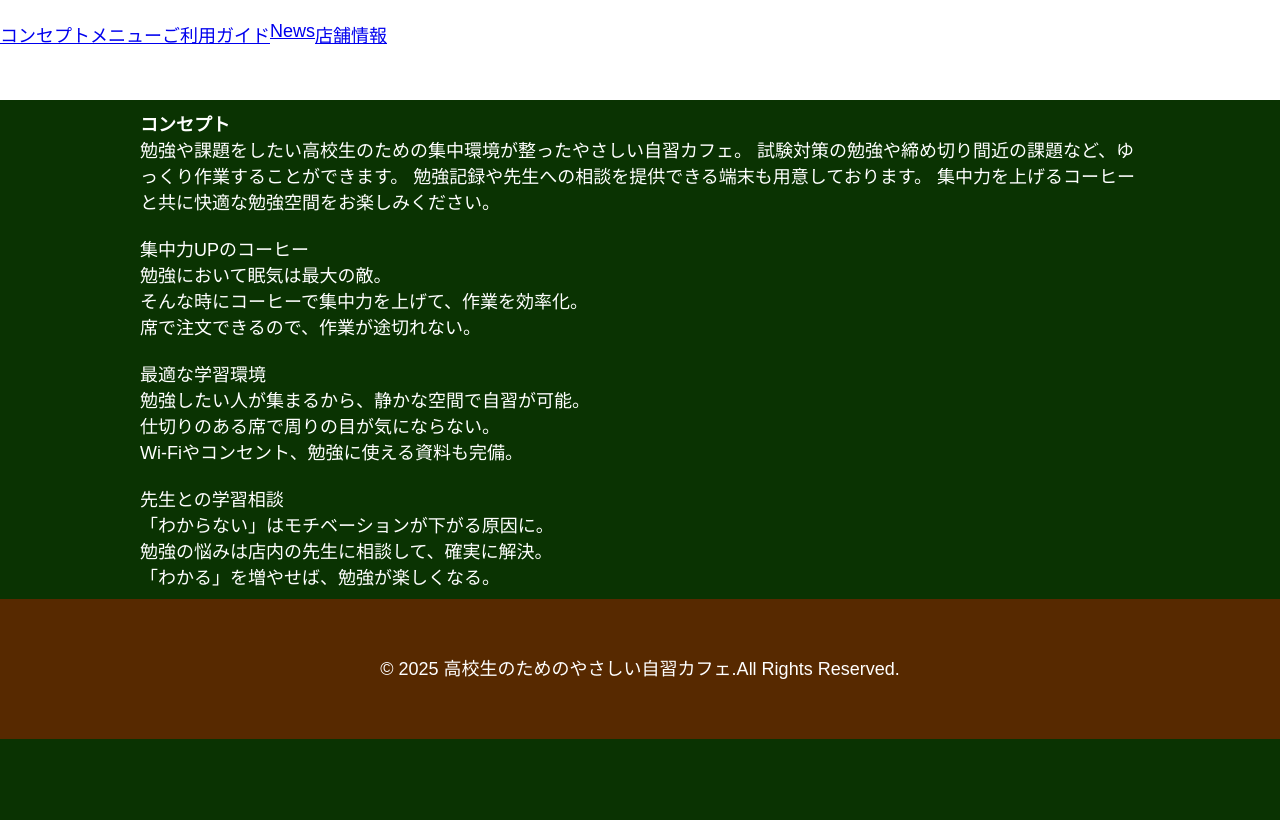
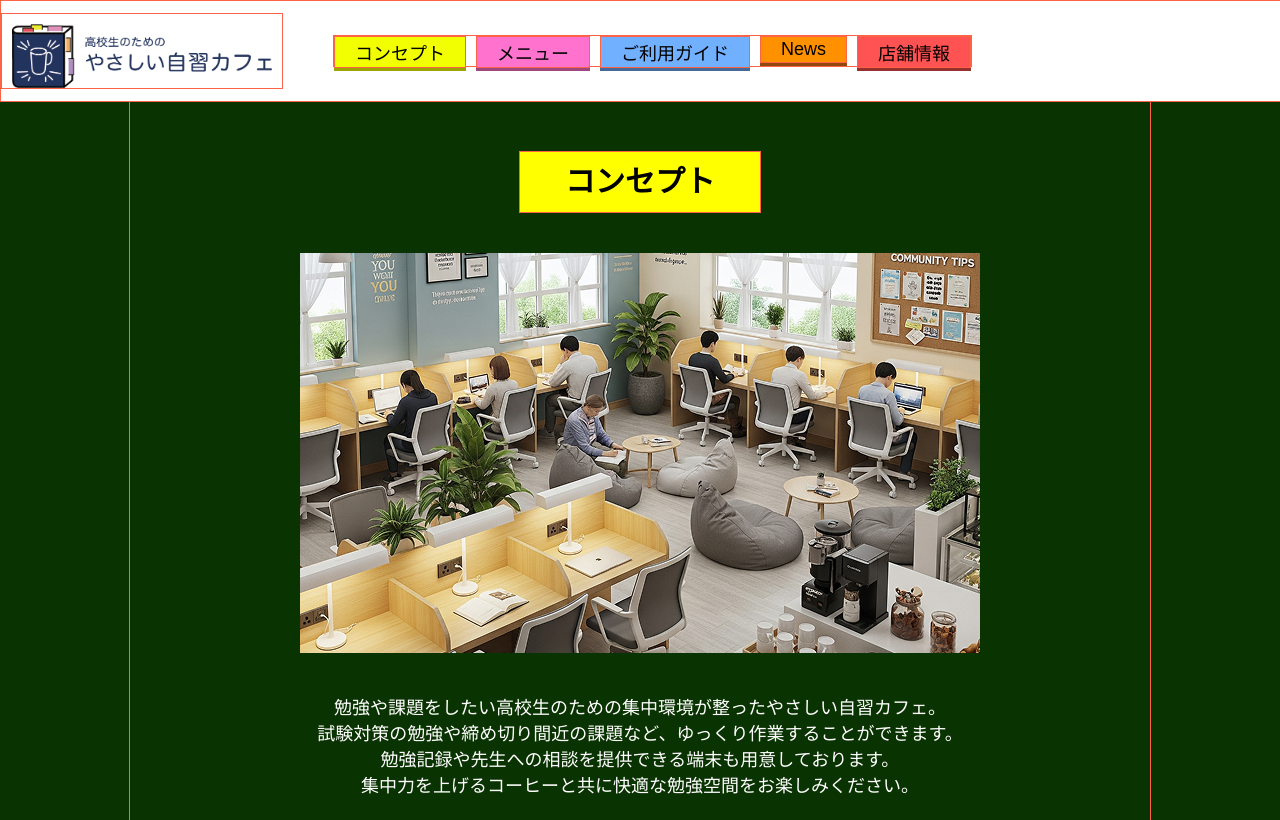
Before and after one commit to nsdhnt/Yasashii-Jisyu-Cafe, a plain HTML site: page concept.html in a window 1280 px wide. Shown: the top 820 px of the page. Drawn offline with Linux system fonts and the light colour scheme.

Commit message:
更新：concept

```diff
--- a/concept.html
+++ b/concept.html
@@ -9,26 +9,30 @@
 <body>
 <div id="container">
     <div id="header">
-        <img src="">
+        <p><a href="index.html"><img src="images/YasashiiJisyuCafe_logo.png" alt="高校生のためのやさしい自習カフェ"></a></p>
             <ul id="g_Navi">
-            <li><a href="#">コンセプト</a></li>
-            <li><a href="#">メニュー</a></li>
-            <li><a href="#">ご利用ガイド</a></li>
-            <li><a href="#">News</a></li>
-            <li><a href="#">店舗情報</a></li>
+                <li><a href="concept.html" class="nav_concept">コンセプト</a></li>
+                <li><a href="menu.html" class="nav_menu">メニュー</a></li>
+                <li><a href="#" class="nav_usage">ご利用ガイド</a></li>
+                <li><a href="#" class="nav_news">News</a></li>
+                <li><a href="#" class="nav_shop">店舗情報</a></li>
             </ul>
     </div>
     <div id="main">
         <h1>コンセプト</h1>
-        <p>
-        勉強や課題をしたい高校生のための集中環境が整ったやさしい自習カフェ。
-        試験対策の勉強や締め切り間近の課題など、ゆっくり作業することができます。
-        勉強記録や先生への相談を提供できる端末も用意しております。
+        <img src="images/concept_top2.jpg" id="concept_top">
+        <p class="sentence">
+        勉強や課題をしたい高校生のための集中環境が整ったやさしい自習カフェ。<br>
+        試験対策の勉強や締め切り間近の課題など、ゆっくり作業することができます。<br>
+        勉強記録や先生への相談を提供できる端末も用意しております。<br>
         集中力を上げるコーヒーと共に快適な勉強空間をお楽しみください。
         </p>
-
-        <img src="">
-        <p>集中力UPのコーヒー</p>
+        <div id="conceptWrap">
+            <div id="imgWrap">
+                <img src="images/concept_img1.jpg">
+                <p class="head">集中力UPのコーヒー</p>
+            </div>
+            <div id="sentenceWrap">
                 <p>
                 勉強において眠気は<span>最大の敵</span>。
                 </p>
@@ -38,9 +42,14 @@
                 <p>
                 席で注文できるので、作業が途切れない。
                 </p>
-
-        <img src="">
-        <p>最適な学習環境</p>
+            </div>
+        </div>
+        <div id="conceptWrap">
+            <div id="imgWrap">
+                <img src="images/concept_img2.jpg">
+                <p class="head">最適な学習環境</p>
+            </div>
+            <div id="sentenceWrap">
                 <p>
                 勉強したい人が集まるから、静かな空間で自習が可能。
                 </p>
@@ -50,9 +59,14 @@
                 <p>
                 <span>Wi-Fi</span>や<span>コンセント</span>、勉強に使える<span>資料</span>も完備。
                 </p>
-
-        <img src="">
-        <p>先生との学習相談</p>
+            </div>
+        </div>
+        <div id="conceptWrap">
+            <div id="imgWrap">
+                <img src="images/concept_img3.jpg">
+                <p class="head">先生との学習相談</p>
+            </div>
+            <div id="sentenceWrap">
                 <p>
                 <span>「わからない」</span>はモチベーションが下がる原因に。
                 </p>
@@ -63,6 +77,8 @@
                 <span>「わかる」</span>を増やせば、勉強が楽しくなる。
                 </p>
             </div>
+        </div>
+    </div>
 
     <div id="footer">
         <p>&copy; 2025 高校生のためのやさしい自習カフェ.All Rights Reserved.</p>
--- a/css/concept.css
+++ b/css/concept.css
@@ -11,28 +11,204 @@ body{
 }
 #header{
     background-color:#FFF;
+    width:100%;
     height:100px;
+    display:flex;
+    gap:50px;
+    margin-top:-100px;
+    position:fixed;
+    border:solid 1px tomato;
 }
+#header img{
+    width:260px;
+    height:64px;
+    padding:10px 10px 0 10px;
+    border:solid 1px tomato;
+    margin-top:-11px;
+    margin-bottom:auto;
+    margin-left:-11px;
+}
+#header p{
+    width:260px;
+    height:64px;
+    border:solid 1px skyblue;
+    padding:10px 10px 0 10px;
+    margin-top:auto;
+    margin-bottom:auto;
+
+}
+
 #g_Navi{
     display:flex;
     list-style:none;
     text-align:right;
+    gap:10px;
+    height:30px;
+    margin-top:auto;
+    margin-bottom:auto;
+    border:solid 1px tomato;
 }
 li{
     text-align:right;
 }
+.nav_concept{
+  background-color:#F2FF00;
+  border: solid 2px #F2FF00;
+  color: #000;
+  padding: 2px 20px;
+  text-decoration: none;
+  font-size: 18px;
+  box-shadow: 0 3px 0 #9DA500;
+  display: inline-block;
+  transition: .3s;
+  margin-top:auto;
+  margin-bottom:auto;
+  border:solid 1px tomato;
+}
+.nav_concept:hover {
+  color: #000;
+  transform: translateY(3px);
+  box-shadow: 0 0 0 #191970;
+}
+.nav_menu{
+  background-color:#FF73CE;
+  border: solid 2px #FF73CE;
+  color: #000;
+  padding: 2px 20px;
+  text-decoration: none;
+  font-size: 18px;
+  box-shadow: 0 3px 0 #A04781;
+  display: inline-block;
+  transition: .3s;
+  margin-top:auto;
+  margin-bottom:auto;
+  border:solid 1px tomato;
+}
+.nav_menu:hover {
+  color: #000;
+  transform: translateY(3px);
+  box-shadow: 0 0 0 #191970;
+}
+.nav_usage{
+  background-color:#71AFFF;
+  border: solid 2px #71AFFF;
+  color: #000;
+  padding: 2px 20px;
+  text-decoration: none;
+  font-size: 18px;
+  box-shadow: 0 3px 0 #456998;
+  display: inline-block;
+  transition: .3s;
+  margin-top:auto;
+  margin-bottom:auto;
+  border:solid 1px tomato;
+}
+.nav_usage:hover {
+  color: #000;
+  transform: translateY(3px);
+  box-shadow: 0 0 0 #191970;
+}
+.nav_news{
+  background-color:#FF9100;
+  border: solid 2px #FF9100;
+  color: #000;
+  padding: 2px 20px;
+  text-decoration: none;
+  font-size: 18px;
+  box-shadow: 0 3px 0 #8F470D;
+  display: inline-block;
+  transition: .3s;
+  margin-top:auto;
+  margin-bottom:auto;
+  border:solid 1px tomato;
+}
+.nav_news:hover {
+  color: #000;
+  transform: translateY(3px);
+  box-shadow: 0 0 0 #191970;
+}
+.nav_shop{
+  background-color:#FF5252;
+  border: solid 2px #FF5252;
+  color: #000;
+  padding: 2px 20px;
+  text-decoration: none;
+  font-size: 18px;
+  box-shadow: 0 3px 0 #983030;
+  display: inline-block;
+  transition: .3s;
+  margin-top:auto;
+  margin-bottom:auto;
+  border:solid 1px tomato;
+}
+.nav_shop:hover {
+  color: #000;
+  transform: translateY(3px);
+  box-shadow: 0 0 0 #191970;
+}
+
+
+
 #main{
     background-color:#0A3302;
     padding:10px;
     width:1000px;
     margin-right:auto;
     margin-left:auto;
+    margin-top:100px;
+    border:solid 1px tomato;
+}
+h1{
+    width:240px;
+    height:60px;
+    margin:40px auto 40px auto;
+    text-align:center;
+    line-height:60px;
+    color:black;
+    font-size:30px;
+    background:yellow;
+    border:solid 1px tomato;
+}
+#concept_top{
+    margin-left:auto;
+    margin-right:auto;
+    display:flex;
+    align-items:center;
 }
 .sentence{
     padding:20px;
+    width:680px;
+    margin-left:auto;
+    margin-right:auto;
+    margin-top: 20px;
+    margin-bottom: 20px;
+    text-align:center;
+}
+.head{
+    background:yellow;
+    color:black;
+    width:345px;
+    height:50px;
+    font-weight:bold;
+    text-align:center;
+    line-height:50px;
+    font-size:22px;
+}
+span{
+    color:yellow;
+}
+#conceptWrap{
+    display:flex;
+    margin-top: 80px;
+    margin-bottom: 50px;
 }
 
-
+#sentenceWrap{
+    margin-left:auto;
+    margin-right:auto;
+    line-height:95px;
+    width:450px;
+}
 
 #footer{
     background-color:#572900;
```
Lines whose indentation alone changed are shown as unchanged.
